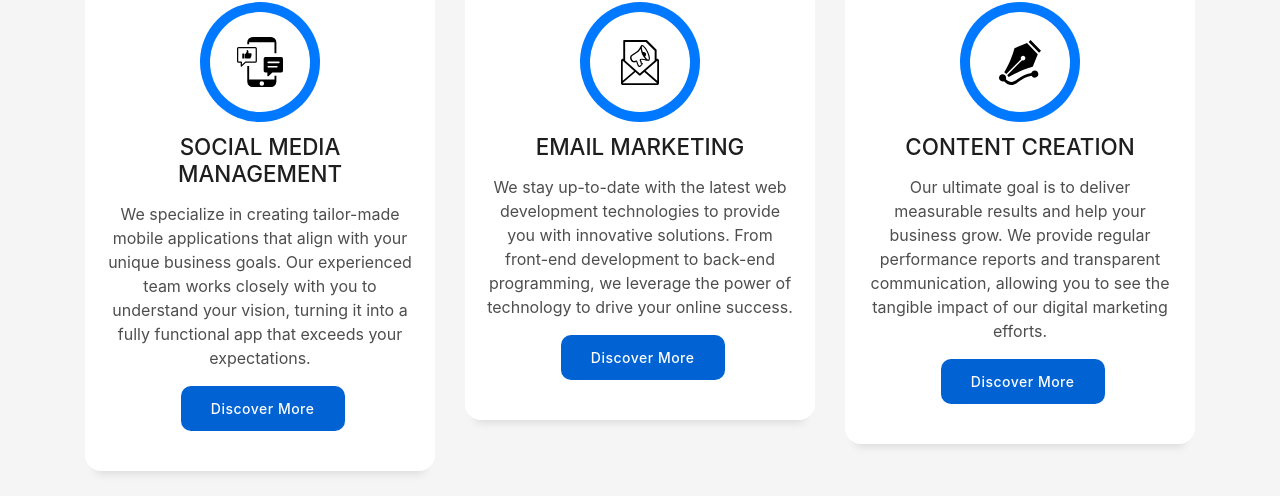
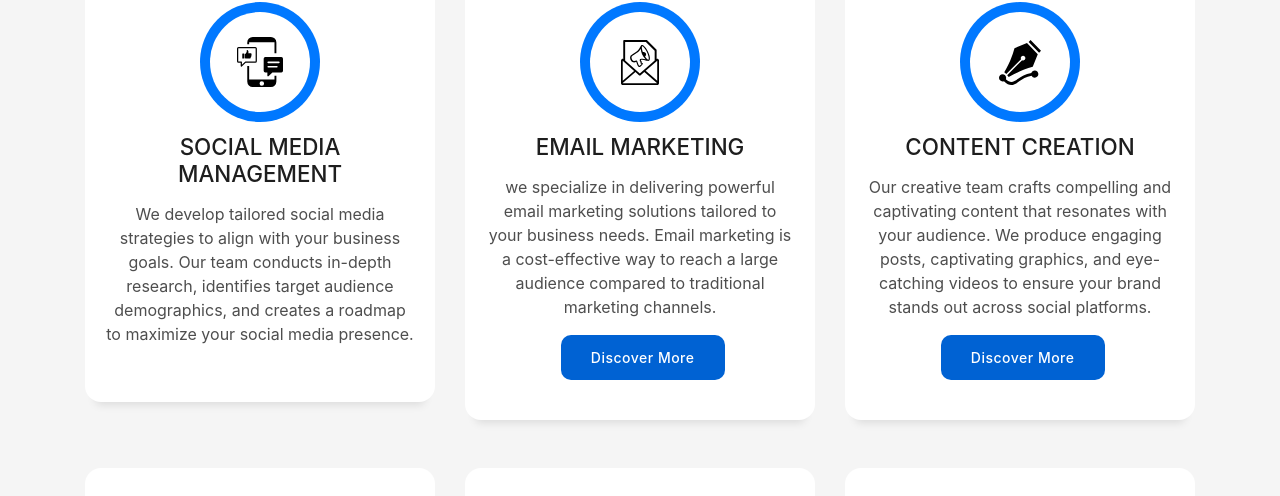
Before and after one commit to BlinkStarDesign/Pavwell-Excel-Solutions, a plain HTML site: page dig-mark.html in a window 1280 px wide. Shown: the part 959-1455 px from the top of the page. Drawn offline with Linux system fonts and the light colour scheme.

Commit message:
first commit

```diff
--- a/dig-mark.html
+++ b/dig-mark.html
@@ -105,13 +105,12 @@
           <div class="service-content">
             <h2 class="s-title">SOCIAL MEDIA MANAGEMENT</h2>
             <p class="s-description text-center">
-              We specialize in creating tailor-made mobile applications that align with your unique business goals.
-              Our experienced team works closely with you to understand your vision, turning it into a fully
-              functional app that exceeds your expectations.
+              We develop tailored social media strategies to align with your business goals. Our team conducts in-depth research, identifies target
+              audience demographics, and creates a roadmap to maximize your social media presence.
             </p>
             <div class="buttons">
               <div class="blue-button">
-                <a href="it-services.html">Discover More</a>
+                <!--<a href="it-services.html">Discover More</a>-->
               </div>
             </div>
           </div>
@@ -125,8 +124,8 @@
           <div class="service-content">
             <h2 class="s-title">Email Marketing</h2>
             <p class="s-description text-center">
-              We stay up-to-date with the latest web development technologies to provide you with innovative solutions.
-              From front-end development to back-end programming, we leverage the power of technology to drive your online success.
+              we specialize in delivering powerful email marketing solutions tailored to your business needs.
+              Email marketing is a cost-effective way to reach a large audience compared to traditional marketing channels.
             </p>
             <div class="buttons">
               <div class="blue-button">
@@ -145,8 +144,8 @@
           <div class="service-content">
             <h2 class="s-title">CONTENT CREATION</h2>
             <p class="s-description text-center">
-              Our ultimate goal is to deliver measurable results and help your business grow. We provide regular performance
-              reports and transparent communication, allowing you to see the tangible impact of our digital marketing efforts.
+              Our creative team crafts compelling and captivating content that resonates with your audience. We produce engaging posts, captivating
+              graphics, and eye-catching videos to ensure your brand stands out across social platforms.
             </p>
             <div class="buttons">
               <div class="blue-button">
```
